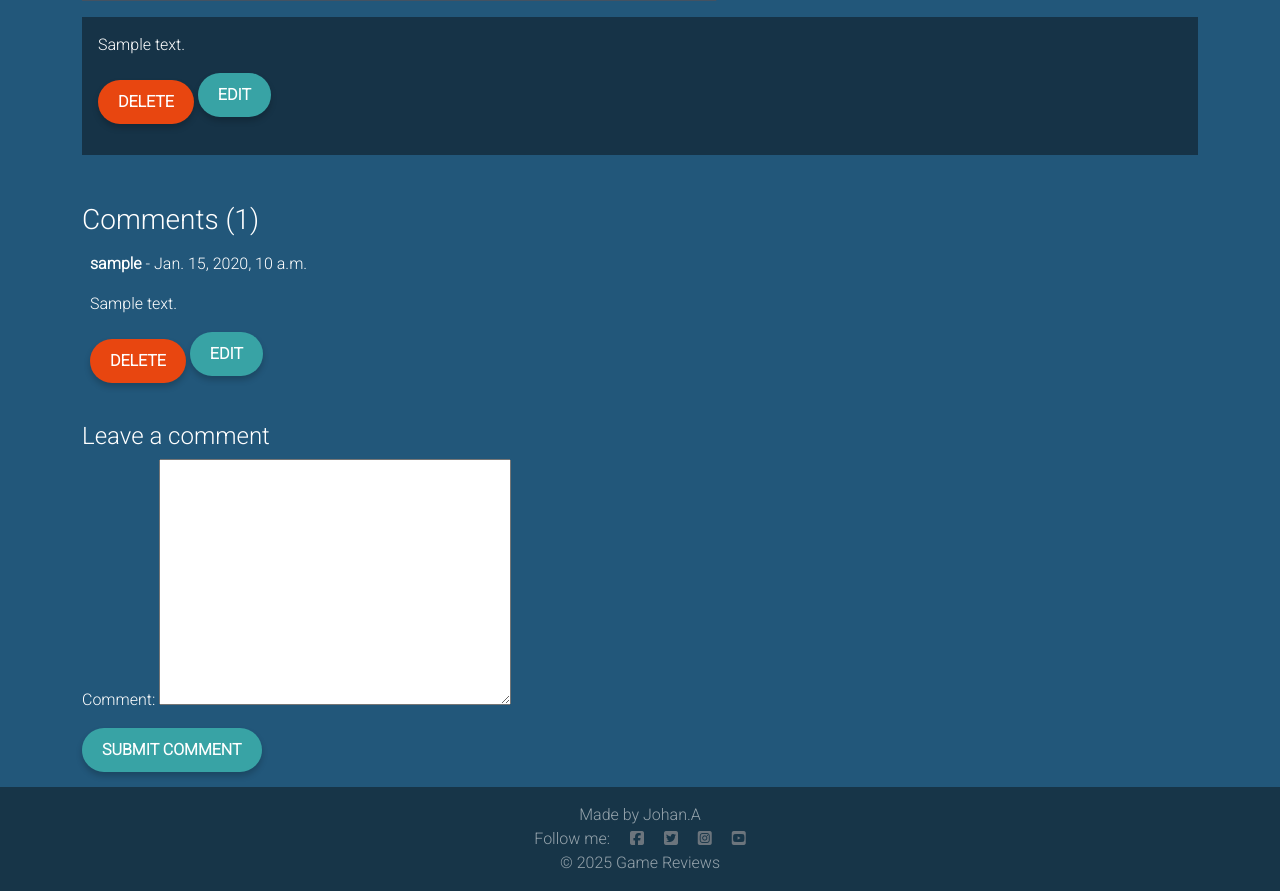
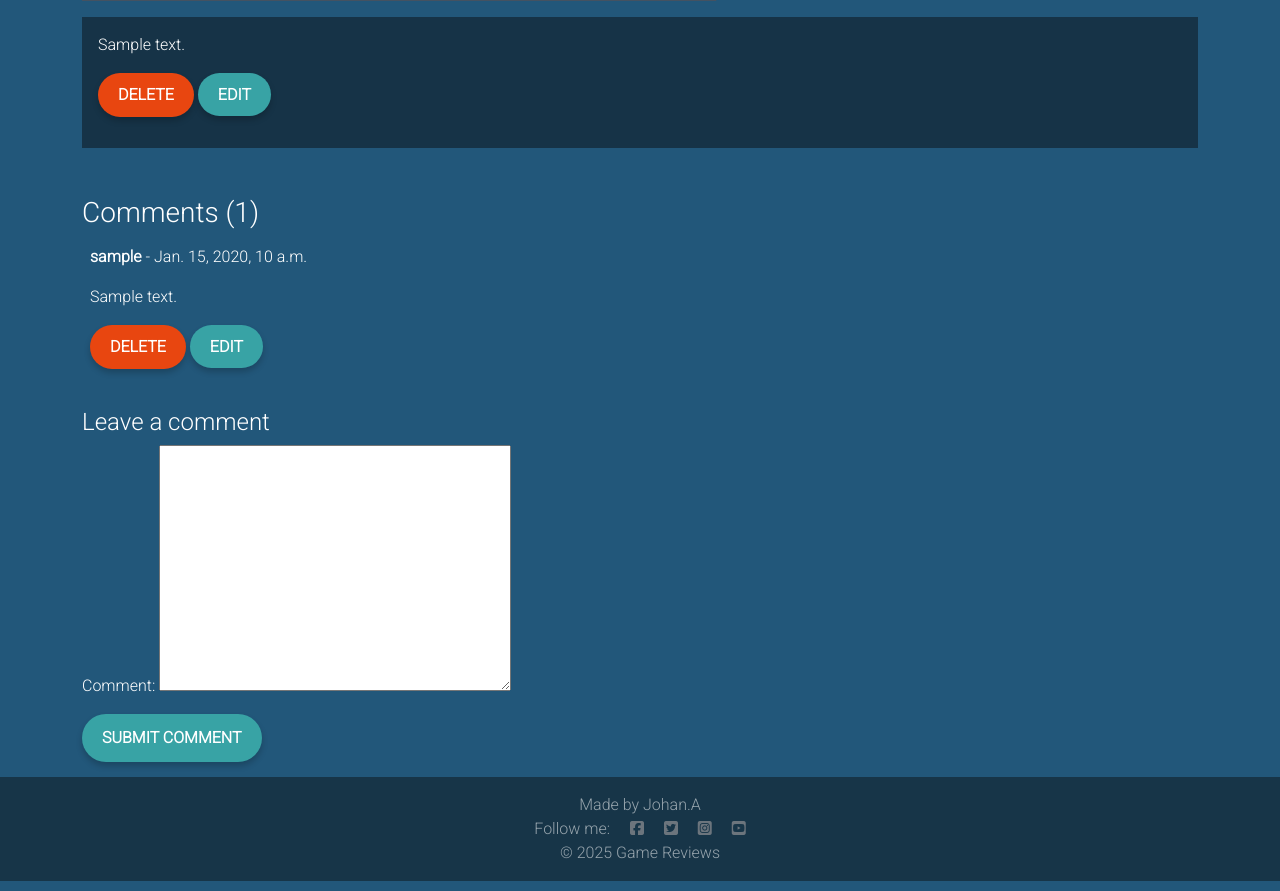
Before and after one commit to Johan-4P/anteskogs_game_reviews, a Django app: a page that uses reviews/templates/reviews/review_detail.html in a window 1280 px wide. Shown: the part 263-1154 px from the top of the page. Run offline with Django 5.2, Linux system fonts and the light colour scheme; a user stored in the database is signed in; tables that the repository leaves empty hold one stand-in row (values such as "Sample post"); some libraries are stand-ins or nearby versions.

Commit message:
Refactor button styles for consistency and improve delete button design; enhance padding and add hover effects

```diff
--- a/reviews/templates/reviews/review_detail.html
+++ b/reviews/templates/reviews/review_detail.html
@@ -40,8 +40,8 @@
 
                 {% if user == game.author %}
                     <!-- Modal Structure -->
-                    <button onclick="document.getElementById('id01').style.display='flex'" class="btn-delete btn-modern">Delete</button>
-                    <a href="{% url 'edit_game' game.slug %}" class="btn btn-modern">Edit</a>
+                    <button onclick="document.getElementById('id01').style.display='flex'" class="btn-delete">Delete</button>
+                    <a href="{% url 'edit_game' game.slug %}" class="btn-modern">Edit</a>
 
                     <div id="id01" class="modal">
                       <span onclick="document.getElementById('id01').style.display='none'" class="close" title="Close Modal">&times;</span>
@@ -53,7 +53,7 @@
 
                           <div class="clearfix">
                             <button type="button" onclick="document.getElementById('id01').style.display='none'" class="cancelbtn btn-modern">Cancel</button>
-                            <button type="submit" class="deletebtn btn-delete btn-modern">Delete</button>
+                            <button type="submit" class="deletebtn btn-delete">Delete</button>
                           </div>
                         </div>
                       </form>
@@ -74,8 +74,8 @@
         <p><strong>{{ comment.author }}</strong> - {{ comment.created_on }}</p>
         <p>{{ comment.body | linebreaks }}</p>
         {% if user.is_authenticated and user == comment.author %}
-        <button onclick="document.getElementById('id02').style.display='flex'" class="btn-delete btn-modern">Delete</button>
-        <a href="{% url 'edit_comment' comment.id %}" class="btn btn-modern">Edit</a>
+        <button onclick="document.getElementById('id02').style.display='flex'" class="btn-delete">Delete</button>
+        <a href="{% url 'edit_comment' comment.id %}" class="btn-modern">Edit</a>
 
         <div id="id02" class="modal">
           <span onclick="document.getElementById('id02').style.display='none'" class="close" title="Close Modal">&times;</span>
@@ -87,7 +87,7 @@
 
               <div class="clearfix">
                 <button type="button" onclick="document.getElementById('id02').style.display='none'" class="cancelbtn btn-modern">Cancel</button>
-                <button type="submit" class="deletebtn btn-delete btn-modern">Delete</button>
+                <button type="submit" class="deletebtn btn-delete">Delete</button>
               </div>
             </div>
           </form>
@@ -106,8 +106,8 @@
     <div class="p-2 comments text-content">
         <strong>{{ comment.author }}:</strong> {{ comment.body }}
         <p><small>{{ comment.created_on }}</small></p>
-        <button onclick="document.getElementById('id03').style.display='flex'" class="btn-delete btn-modern">Delete</button>
-        <a href="{% url 'edit_comment' comment.id %}" class="btn btn-modern">Edit</a>
+        <button onclick="document.getElementById('id03').style.display='flex'" class="btn-delete">Delete</button>
+        <a href="{% url 'edit_comment' comment.id %}" class="btn-modern">Edit</a>
 
         <div id="id03" class="modal">
           <span onclick="document.getElementById('id03').style.display='none'" class="close" title="Close Modal">&times;</span>
@@ -119,7 +119,7 @@
 
               <div class="clearfix">
                 <button type="button" onclick="document.getElementById('id03').style.display='none'" class="cancelbtn btn-modern">Cancel</button>
-                <button type="submit" class="deletebtn btn-delete btn-modern">Delete</button>
+                <button type="submit" class="deletebtn btn-delete">Delete</button>
               </div>
             </div>
           </form>
@@ -140,7 +140,7 @@
     <form method="post" action="{% url 'add_comment' game.slug %}">
         {% csrf_token %}
         {{ comment_form.as_p }}
-        <button type="submit" class="btn btn-modern">Submit Comment</button>
+        <button type="submit" class="btn-modern">Submit Comment</button>
     </form>
     {% else %}
     <p>Log in to leave a comment.</p>
--- a/static/css/style.css
+++ b/static/css/style.css
@@ -265,7 +265,7 @@ a:active {
 }
 
 .btn-modern {
-    padding: 10px 20px;
+    padding: 12px 20px;
     border: none;
     border-radius: 50px;
     background-color: #38A3A5;
@@ -302,6 +302,16 @@ a:active {
 .btn-delete {
     color: #fff;
     background: #E84610;
+    padding: 10px 20px;
+    border: none;
+    border-radius: 50px;
+    font-size: 16px;
+    font-weight: bold;
+    text-transform: uppercase;
+    box-shadow: 0px 4px 6px rgba(0, 0, 0, 0.2);
+    transition: all 0.3s ease;
+    margin-bottom: 15px;
+    cursor: pointer;
 }
 
 .btn-like:hover,
```
Also changed, not shown: 1 other file.
